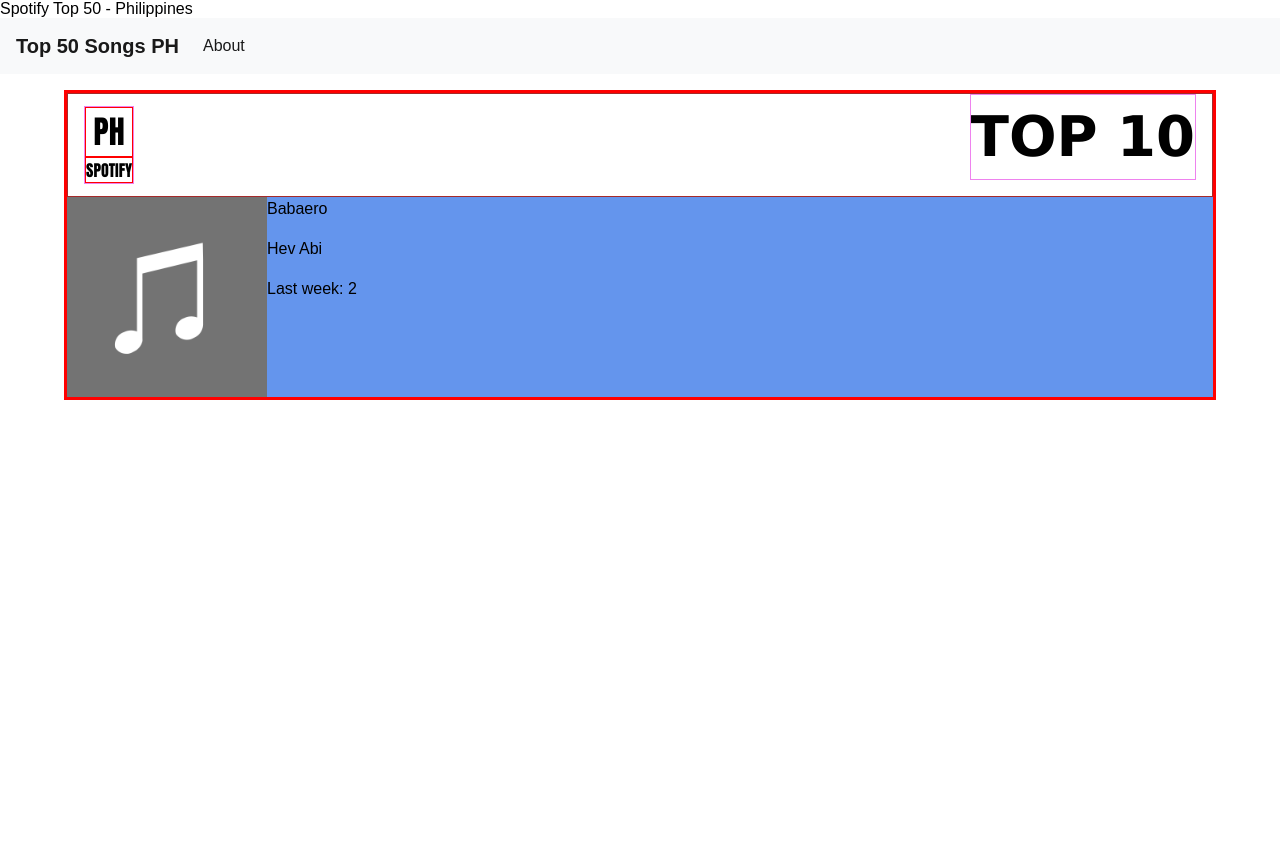
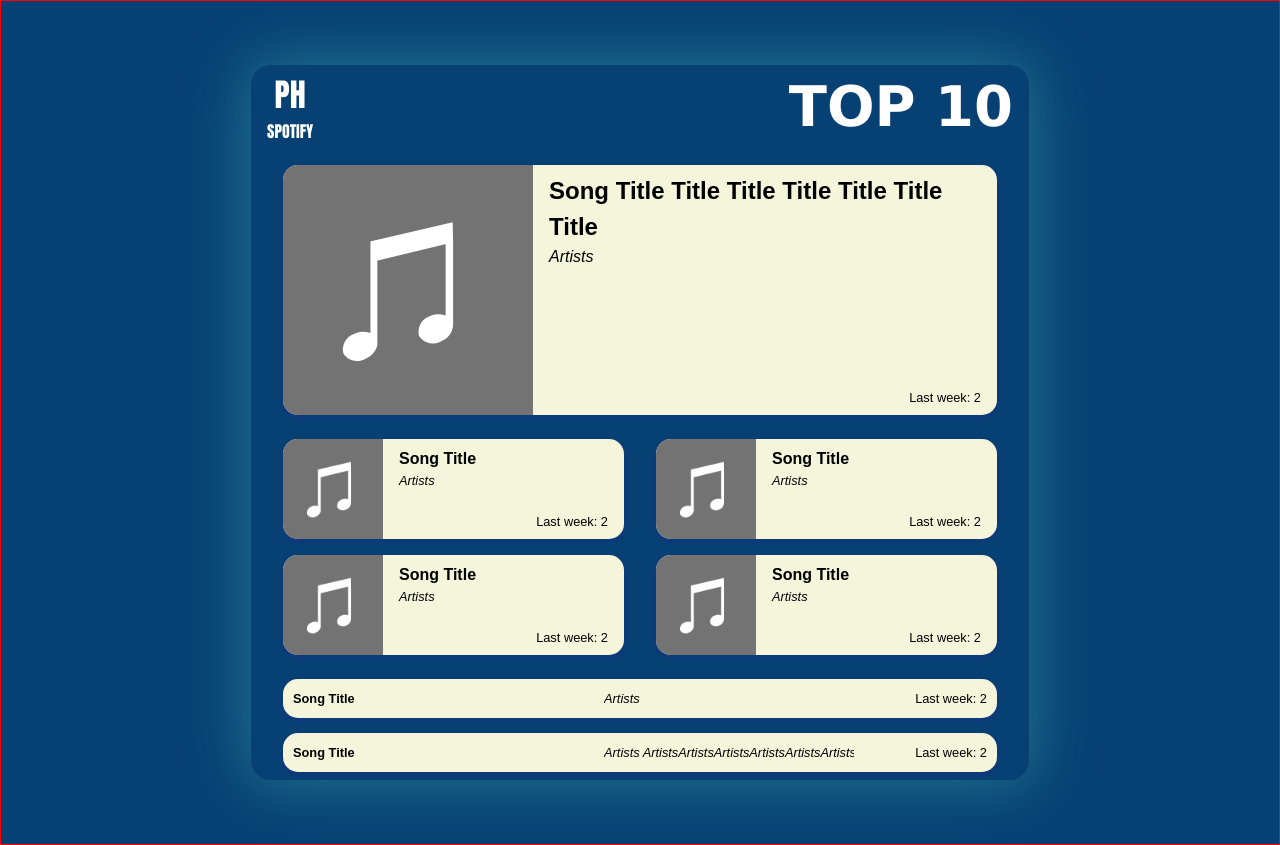
Before and after one commit to yourstrulyhb/spotify-top-50-philippines-songs, a Flask app: page / in a window 1280 px wide. Before the commit the page ends 400 px from the top, so only its background shows below. Run offline with Flask 3, Linux system fonts and the light colour scheme; some libraries are stand-ins or nearby versions.

Commit message:
Updates CSS styles

```diff
--- /dev/null
+++ b/static/css/responsive.css
@@ -0,0 +1,7 @@
+@media only screen and (max-width: 900px) {
+  .top-song-list-container {
+    display: flex;
+    flex-direction: column;
+    margin: 1em 50px;
+  }
+}
--- /dev/null
+++ b/static/css/root.css
@@ -0,0 +1,12 @@
+* {
+  display: block;
+  font-family: Arial, Helvetica, sans-serif;
+  margin: 0;
+  padding: 0;
+  color: black;
+}
+
+body,
+.main-container {
+  background-color: #074173;
+}
--- a/static/css/style.css
+++ b/static/css/style.css
@@ -1,15 +1,11 @@
-* {
-  display: block;
-  font-family: Arial, Helvetica, sans-serif;
-  margin: 0;
-  padding: 0;
-  color: black;
-}
+/* https://codepen.io/pawankolhe/pen/abvMjGB */
+@import "./root.css";
+@import "./responsive.css";
+@import "./animations.css";
 
-.top-song-list-container {
-  display: flex;
-  flex-direction: column;
-  margin: 1em 4em;
+.main-container {
+  border: 1px solid red;
+  padding: 2em 0em;
 }
 
 .header-banner {
@@ -19,28 +15,26 @@
   align-items: center;
   height: fit-content;
   padding: 0em 1em;
-  border: 1px solid brown;
+  margin: 0;
 }
 
-/* .line {
-  border-bottom: 1px solid black;
-  margin: 0 2em;
-  width: 100%;
-} */
+.header-banner * {
+  color: white;
+}
+
 .text-column-align {
   display: flex;
   flex-direction: column;
   text-align: center;
-  justify-content: center;
-  border: 1px solid violet;
+  align-content: center;
+  /* border: 1px solid violet; */
   padding: 0;
   height: fit-content;
 }
 
 .text-column-align p {
   margin: 0;
-  border: 1px solid red;
-  color: black;
+  /* border: 1px solid red; */
   font-family: Impact, Haettenschweiler, "Arial Narrow Bold", sans-serif;
 }
 
@@ -49,10 +43,11 @@
 }
 
 #text-top-10 {
+  margin: 0;
   font-family: Verdana, Geneva, Tahoma, sans-serif;
   font-weight: bold;
   font-size: 3.5em;
-  border: 1px solid violet;
+  /* border: 1px solid violet; */
 }
 .navbar {
   display: flex;
@@ -71,30 +66,144 @@ h1 {
   padding: 10px;
 }
 
+/* Top Songs List */
 .top-song-list-container {
-  border: 3px solid red;
+  display: flex;
+  flex-direction: column;
+  margin: 2em 250px;
+  /* border: 4px solid #1679ab; */
+  border-radius: 20px;
+  overflow: hidden;
+  /* glow effect */
+  box-shadow: 0px 0px 60px 5px rgba(93, 235, 216, 0.3);
 }
 
-#top-1-song {
-  display: flex;
-  background-color: cornflowerblue;
+/* SONG DATA GENERAL STYLES */
+.song-data__container {
+  background-color: #074173;
+  padding: 1em 2em 0.5em 2em;
 }
 
 .song-data__wrapper {
-  display: flex;
+  display: grid;
   flex-direction: row;
+  background-color: beige;
+  border-radius: 15px;
+  overflow: hidden;
+  box-shadow: 0px 2px 2px 2px rgba(26, 44, 144, 0.3);
 }
 
 .song-cover-art__container {
-  width: 200px;
-}
-
-.song-cover-art__container img {
-  width: inherit;
-  object-fit: contain;
+  width: fit-content;
+  overflow: hidden;
 }
 
 .song-info__wrapper {
   display: flex;
   flex-direction: column;
+  padding: 0.5em 1em;
+  align-content: space-around;
+  justify-content: space-between;
+  /* border: 1px solid red; */
 }
+
+.song-info-details__wrapper {
+  display: flex;
+  flex-direction: column;
+}
+
+.song-info__wrapper p {
+  /* border: 1px solid blue; */
+  margin: 0;
+}
+
+.song-title {
+  font-weight: bold;
+  text-transform: capitalize;
+  text-wrap: wrap;
+}
+
+.song-artists {
+  font-style: italic;
+}
+.song-cover-art__container {
+  width: fit-content;
+  overflow: hidden;
+  /* border: 1px solid red; */
+}
+
+.top-5-songs {
+  padding-top: 1em;
+  display: grid;
+  grid-template-columns: auto auto;
+  column-gap: 2em;
+  row-gap: 1em;
+}
+
+div.top-10-songs {
+  display: grid;
+  grid-template-columns: auto;
+  row-gap: 15px;
+}
+
+div.top-10-songs .song-data__wrapper {
+  display: grid;
+  grid-template-columns: 250px 250px auto;
+  justify-content: space-between;
+  /* justify-items: center; */
+  /* align-content: space-evenly; */
+  align-items: start;
+  padding: 10px;
+  overflow: hidden;
+}
+
+div.top-10-songs .song-data__wrapper p {
+  /* border: 1px solid blue; */
+  text-wrap: nowrap;
+  overflow: hidden;
+
+  .animate {
+    position: relative;
+    animation: leftright 3s infinite alternate ease-in-out;
+  }
+}
+
+div.top-10-songs .song-data__wrapper p {
+  font-size: 0.8em;
+  margin: 0;
+}
+
+/* CUSTOM SIZES  ========================= */
+div.top-1-song .song-data__wrapper {
+  grid-template-columns: 250px auto;
+}
+div.top-5-songs .song-data__wrapper {
+  grid-template-columns: 100px auto;
+}
+
+div.top-1-song .song-cover-art__container img {
+  width: 250px;
+  object-fit: contain;
+}
+
+div.top-5-songs .song-cover-art__container img {
+  width: 100px;
+  object-fit: contain;
+}
+
+div.top-1-song .song-title {
+  font-size: 1.5em;
+}
+
+div.top-5-songs .song-title {
+  font-size: 1em;
+}
+
+div.top-5-songs .song-artists {
+  font-size: 0.8em;
+}
+
+p.prev-rank {
+  align-self: flex-end;
+  font-size: 0.8em;
+}
--- /dev/null
+++ b/static/js/styles.js
@@ -0,0 +1,8 @@
+let container1 = document.querySelector(
+  "div.top-10-songs .song-data__wrapper p"
+);
+let text1 = document.querySelector("#one span");
+
+if (container1.clientWidth < text1.clientWidth) {
+  text1.classList.add("animate");
+}
--- a/templates/base.html
+++ b/templates/base.html
@@ -5,7 +5,7 @@
     <meta charset="utf-8" />
     <meta
       name="viewport"
-      content="width=device-width, initial-scale=1, shrink-to-fit=no"
+      content="width=device-width, initial-scale=1.0, shrink-to-fit=no"
     />
 
     <link
@@ -23,7 +23,7 @@
     <title>{% block title %} {% endblock %}</title>
   </head>
   <body>
-    <nav class="navbar navbar-expand-md navbar-light bg-light">
+    <!-- <nav class="navbar navbar-expand-md navbar-light bg-light">
       <a
         class="navbar-brand"
         href="{{ url_for('home')}}"
@@ -48,7 +48,7 @@
           </li>
         </ul>
       </div>
-    </nav>
+    </nav> -->
     <div class="main-container">{% block content %} {% endblock %}</div>
 
     <!-- Optional JavaScript -->
@@ -68,5 +68,7 @@
       integrity="sha384-JjSmVgyd0p3pXB1rRibZUAYoIIy6OrQ6VrjIEaFf/nJGzIxFDsf4x0xIM+B07jRM"
       crossorigin="anonymous"
     ></script>
+
+    <script src="../static/js/styles.js"></script>
   </body>
 </html>
--- a/templates/index.html
+++ b/templates/index.html
@@ -1,6 +1,4 @@
 {% extends 'base.html' %} {% block content %}
-
-<!-- <h1>{% block title %} Spotify Top 50 - Philippines {% endblock %}</h1> -->
 
 <div class="top-song-list-container">
   <div class="header-banner">
@@ -8,25 +6,94 @@
       <p>PH</p>
       <p>SPOTIFY</p>
     </div>
-    <!-- <div class="line">gg</div> -->
-    <p class="text" id="text-top-10">TOP 10
-
-    </p>
+    <p class="text" id="text-top-10">TOP 10</p>
   </div>
 
-    <div class="song-container" id="top-1-song">
+  <!-- Single song data container -->
+  <div class="song-data__container top-1-song">
     <div class="song-data__wrapper">
       <div class="song-cover-art__container">
         <img src="./static/img/temp_song_art.png" />
       </div>
       <div class="song-info__wrapper">
-          <p class="song-title">Babaero</p>
-          <p class="song-artists">Hev Abi</p>
+        <div class="song-info-details__wrapper">
+          <p class="song-title">
+            Song title title title title title title title
+          </p>
+          <p class="song-artists">Artists</p>
+        </div>
         <p class="prev-rank">Last week: 2</p>
       </div>
+    </div>
+  </div>
+  <!-- End -->
+  <!-- Top 5 -->
+  <div class="song-data__container top-5-songs">
+    <div class="song-data__wrapper">
+      <div class="song-cover-art__container">
+        <img src="./static/img/temp_song_art.png" />
+      </div>
+      <div class="song-info__wrapper">
+        <div class="song-info-details__wrapper">
+          <p class="song-title">Song title</p>
+          <p class="song-artists">Artists</p>
+        </div>
+        <p class="prev-rank">Last week: 2</p>
+      </div>
+    </div>
+    <div class="song-data__wrapper">
+      <div class="song-cover-art__container">
+        <img src="./static/img/temp_song_art.png" />
+      </div>
+      <div class="song-info__wrapper">
+        <div class="song-info-details__wrapper">
+          <p class="song-title">Song title</p>
+          <p class="song-artists">Artists</p>
+        </div>
+        <p class="prev-rank">Last week: 2</p>
+      </div>
+    </div>
+    <div class="song-data__wrapper">
+      <div class="song-cover-art__container">
+        <img src="./static/img/temp_song_art.png" />
+      </div>
+      <div class="song-info__wrapper">
+        <div class="song-info-details__wrapper">
+          <p class="song-title">Song title</p>
+          <p class="song-artists">Artists</p>
+        </div>
+        <p class="prev-rank">Last week: 2</p>
+      </div>
+    </div>
+    <div class="song-data__wrapper">
+      <div class="song-cover-art__container">
+        <img src="./static/img/temp_song_art.png" />
+      </div>
+      <div class="song-info__wrapper">
+        <div class="song-info-details__wrapper">
+          <p class="song-title">Song title</p>
+          <p class="song-artists">Artists</p>
+        </div>
+        <p class="prev-rank">Last week: 2</p>
+      </div>
+    </div>
+  </div>
+  <div class="song-data__container top-10-songs">
+    <div class="song-data__wrapper">
+      <p class="song-title">Song title</p>
+      <p class="song-artists">Artists</p>
+
+      <p class="prev-rank">Last week: 2</p>
+    </div>
+    <div class="song-data__wrapper">
+      <p class="song-title">Song title</p>
+      <p class="song-artists">
+        Artists ArtistsArtistsArtistsArtistsArtistsArtistsArtistsArtistsArtists
+      </p>
+
+      <p class="prev-rank">Last week: 2</p>
     </div>
   </div>
 
   {% endblock %}
 </div>
-</div>
```
Also changed, not shown: static/css/animations.css (added, +37 -0 lines). Lines whose indentation alone changed are shown as unchanged.
